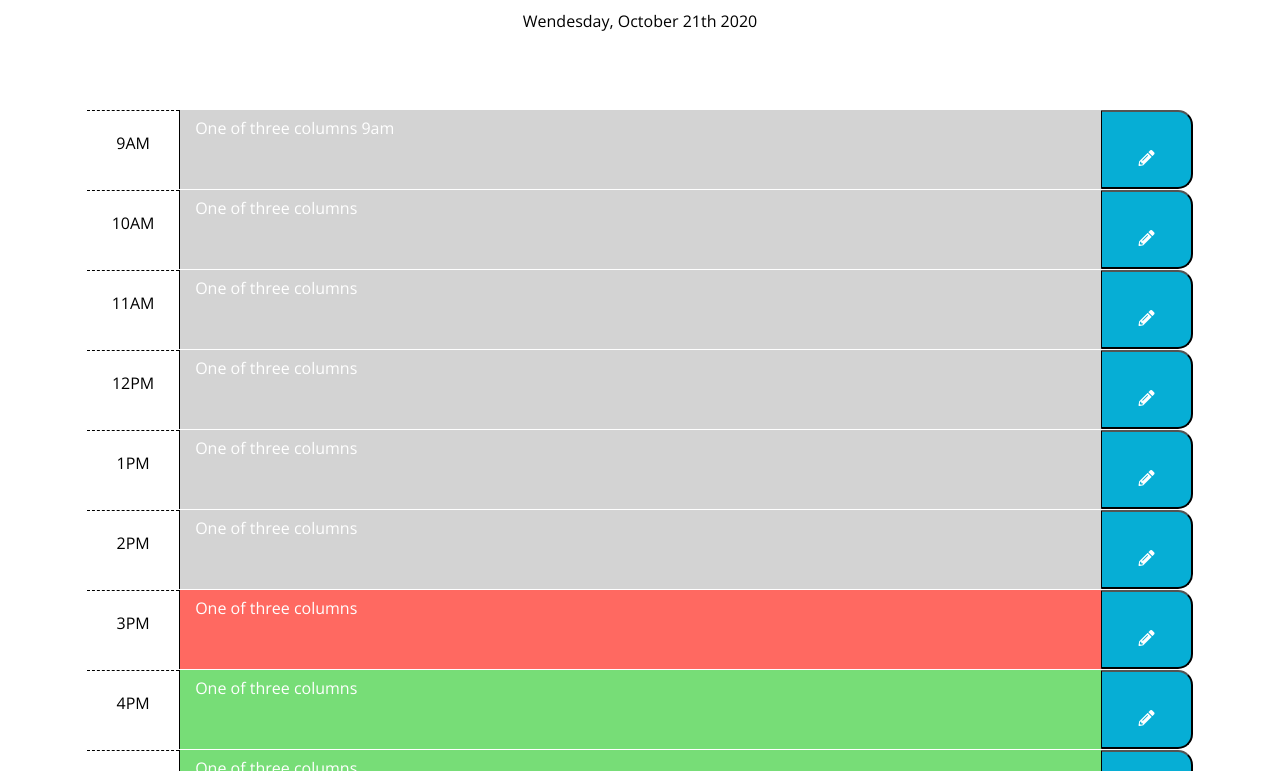
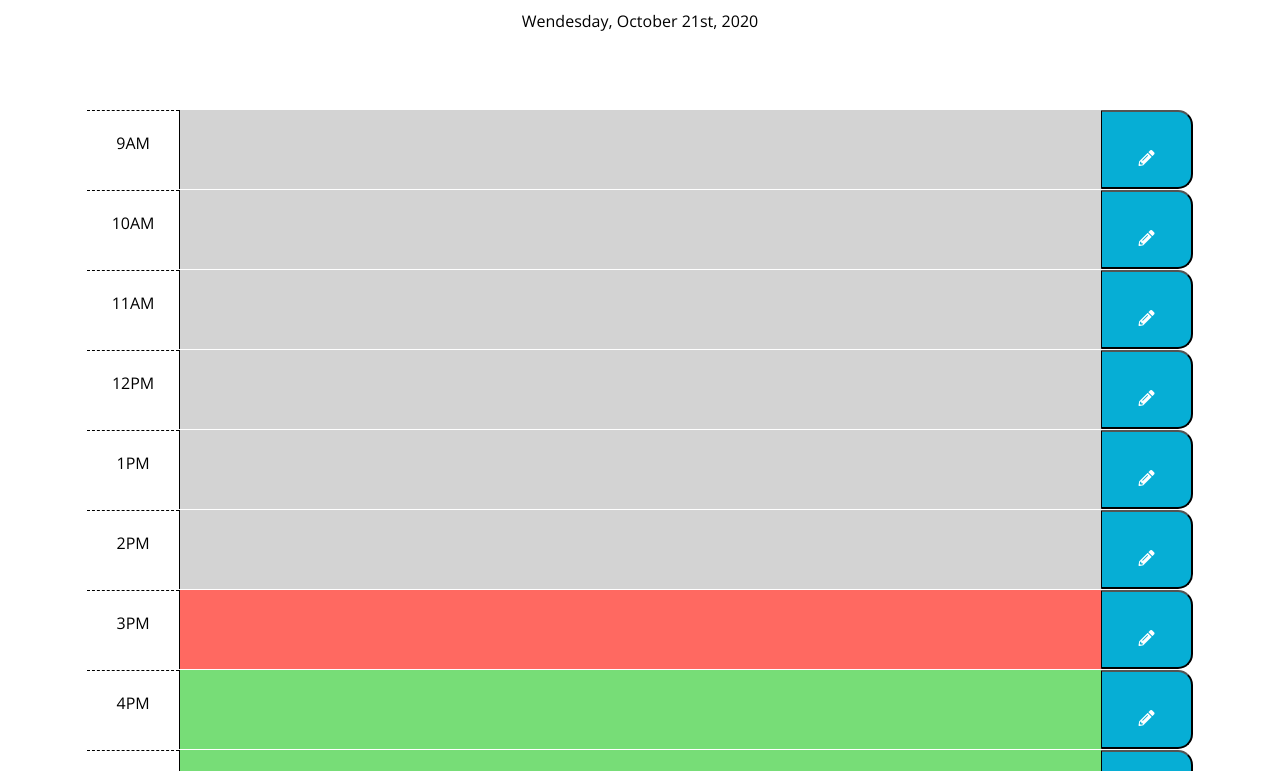
Before and after one commit to Ewager1/Basic-Day-Planner, a plain HTML site: page index.html in a window 1280 px wide. Shown: the part 181-952 px from the top of the page. Drawn offline with nearby package versions, Linux system fonts and the light colour scheme.

Commit message:
fixed a small error with the ordinal function by removing an unnessasary argument that was causing function to break

```diff
--- a/index.html
+++ b/index.html
@@ -30,68 +30,67 @@
       <h1 class="display-3">Work Day Scheduler</h1>
       <p class="lead">A simple calendar app for scheduling your work day</p>
       <p class="currentDateandDay"></p>
-      <!--Current date and Day of week imported here from JS file-->
 
       <div class="container jumbotron">
         <div class="row">
           <div class="col-1 hour pt-4">9AM</div>
-          <textarea class="col-10 thisTime">One of three columns 9am</textarea>
+          <textarea class="col-10 thisTime"></textarea>
           <button class="col-1 type=button saveBtn">
             <i class="fas fa-pencil-alt"></i>
           </button>
         </div>
         <div class="row">
           <div class="col-1 hour pt-4">10AM</div>
-          <textarea class="col-10 thisTime" >One of three columns</textarea>
+          <textarea class="col-10 thisTime"></textarea>
           <button class="col-1 type=button saveBtn">
             <i class="fas fa-pencil-alt"></i>
           </button>
         </div>
         <div class="row">
           <div class="col-1 hour pt-4 11am">11AM</div>
-          <textarea class="col-10 thisTime" >One of three columns</textarea>
+          <textarea class="col-10 thisTime"></textarea>
           <button class="col-1 type=button saveBtn">
             <i class="fas fa-pencil-alt"></i>
           </button>
         </div>
         <div class="row">
           <div class="col-1 hour pt-4">12PM</div>
-          <textarea class="col-10 thisTime ">One of three columns</textarea>
+          <textarea class="col-10 thisTime"></textarea>
           <button class="col-1 type=button saveBtn">
             <i class="fas fa-pencil-alt"></i>
           </button>
         </div>
         <div class="row">
           <div class="col-1 hour pt-4">1PM</div>
-          <textarea class="col-10 thisTime">One of three columns</textarea>
+          <textarea class="col-10 thisTime"></textarea>
           <button class="col-1 type=button saveBtn">
             <i class="fas fa-pencil-alt"></i>
           </button>
         </div>
         <div class="row">
           <div class="col-1 hour pt-4">2PM</div>
-          <textarea class="col-10 thisTime" >One of three columns</textarea>
+          <textarea class="col-10 thisTime"></textarea>
           <button class="col-1 type=button saveBtn">
             <i class="fas fa-pencil-alt"></i>
           </button>
         </div>
         <div class="row">
           <div class="col-1 hour pt-4">3PM</div>
-          <textarea class="col-10 thisTime" >One of three columns</textarea>
+          <textarea class="col-10 thisTime"></textarea>
           <button class="col-1 type=button saveBtn">
             <i class="fas fa-pencil-alt"></i>
           </button>
         </div>
         <div class="row">
           <div class="col-1 hour pt-4">4PM</div>
-          <textarea class="col-10 thisTime" >One of three columns</textarea>
+          <textarea class="col-10 thisTime"></textarea>
           <button class="col-1 type=button saveBtn">
             <i class="fas fa-pencil-alt"></i>
           </button>
         </div>
         <div class="row">
           <div class="col-1 hour pt-4">5PM</div>
-          <textarea class="col-10 thisTime">One of three columns</textarea>
+          <textarea class="col-10 thisTime"></textarea>
           <button class="col-1 type=button saveBtn">
             <i class="fas fa-pencil-alt"></i>
           </button>
--- a/main.js
+++ b/main.js
@@ -31,17 +31,6 @@ let currentDayInMonth = currentDate.getDate(); //returns a number from 0-11 base
 let currentYear = currentDate.getFullYear(); // returns current Year
 let currentHour = currentDate.getHours(); // returns current hour
 
-//assignments: textareas
-let textAreaNineAm = $(".textArea9am");
-let textAreaTenAm = $(".textArea10am");
-let textAreaElevenAm = $(".textArea11am");
-let textAreaTwelvePm = $(".textArea12pm");
-let textAreaOnePm = $(".textArea1pm");
-let textAreaTwoPm = $(".textArea2pm");
-let textAreaThreePm = $(".textArea3pm");
-let textAreaFourPm = $(".textArea4pm");
-let textAreaFivePm = $(".textArea5pm");
-
 //Current Date display at top of Page
 
 //string line displaying day of week, month, date, ordinal, and year
@@ -52,34 +41,34 @@ $currentDateandDay.html(
 ); //displays day of week.
 
 //sets the appropriate ordinal to current date
-function dateOrdinal(currentDayInMonth) {
+function dateOrdinal() {
   if (
     currentDayInMonth === 1 ||
     currentDayInMonth === 21 ||
     currentDayInMonth === 31
   ) {
-    return "st";
+    return "st,";
   } else if (currentDayInMonth === 2 || currentDayInMonth === 22) {
-    return "nd";
+    return "nd,";
   } else if (currentDayInMonth === 3) {
-    return "rd";
+    return "rd,";
   } else {
-    return "th";
+    return "th,";
   }
 }
 
-//sets the past, present, and future css. proud of this one.
-thisTime = document.querySelectorAll('.thisTime')
-startingTimeValue = 9
+//sets the past, present, and future css.
+thisTime = document.querySelectorAll(".thisTime");
+startingTimeValue = 9;
 
-for(i=0;i<thisTime.length;i++){
-    thisTime[i].setAttribute('data-value',startingTimeValue)
-    startingTimeValue++
-    if (thisTime[i].getAttribute('data-value') > currentHour){
-        thisTime[i].classList.add('future')
-    }
-    else if(parseInt(thisTime[i].getAttribute('data-value')) === currentHour){
-        thisTime[i].classList.add('present')
-    }
-    else{thisTime[i].classList.add('past')}
+for (i = 0; i < thisTime.length; i++) {
+  thisTime[i].setAttribute("data-value", startingTimeValue);
+  startingTimeValue++;
+  if (thisTime[i].getAttribute("data-value") > currentHour) {
+    thisTime[i].classList.add("future");
+  } else if (parseInt(thisTime[i].getAttribute("data-value")) === currentHour) {
+    thisTime[i].classList.add("present");
+  } else {
+    thisTime[i].classList.add("past");
+  }
 }
```
